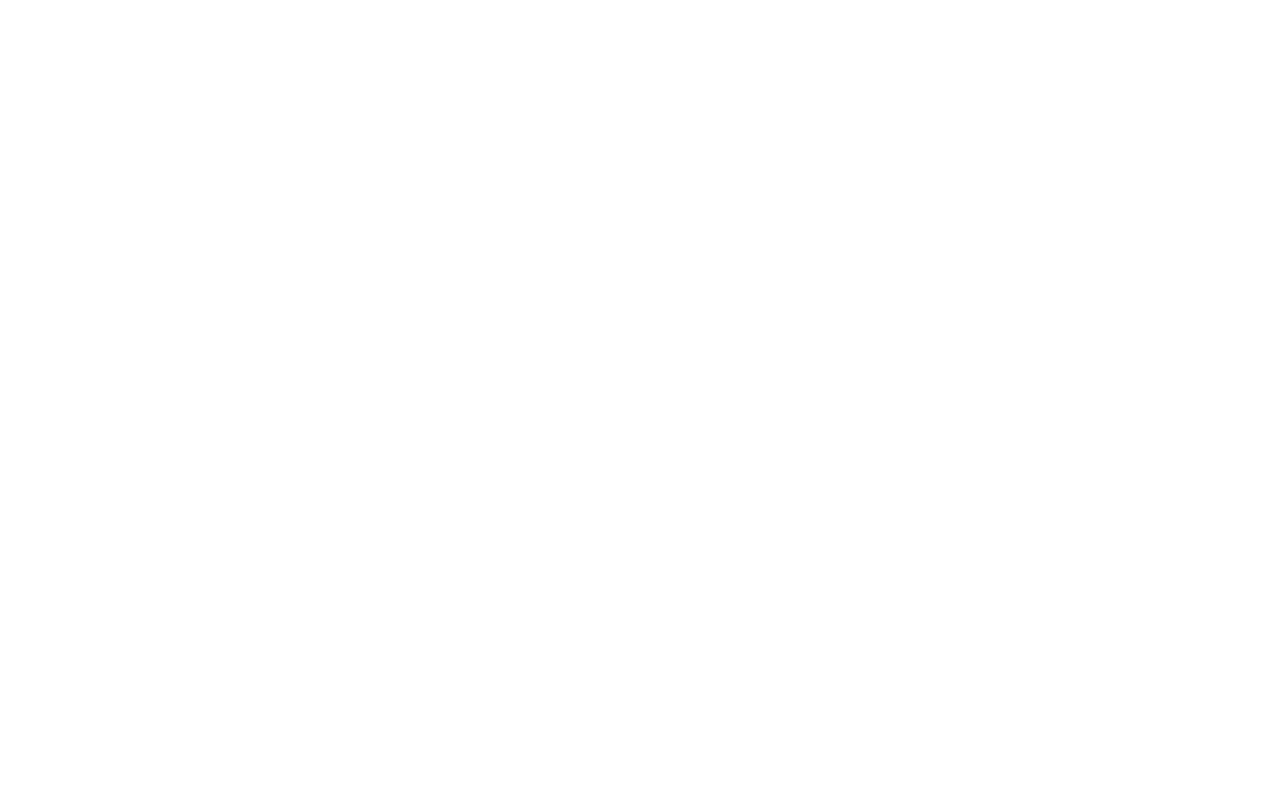
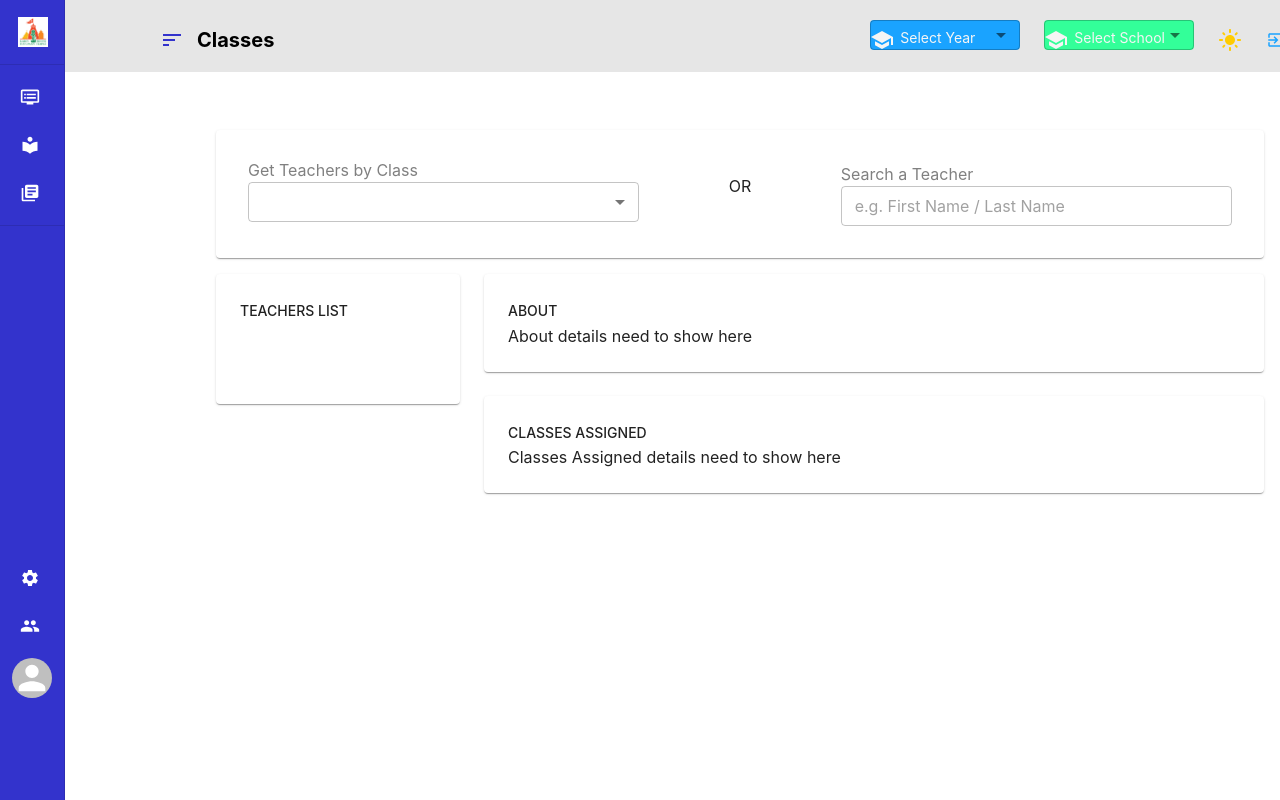
Before and after one commit to Pranavkotesh/Classes-Management-App, a React (Create React App) app in the folder web/classes-management/: page /teachers in a window 1280 px wide. Before the commit this address had no page. Built offline with nearby package versions, Linux system fonts and the light colour scheme.

Commit message:
added teachers component structure

```diff
--- a/web/classes-management/src/features/classMain/Class.jsx
+++ b/web/classes-management/src/features/classMain/Class.jsx
@@ -1,15 +1,14 @@
-
 import SummaryGrid from "../../shared/components/app-class-summary-grid/AppSummaryGridComponent";
 import MiniDrawer from "../../shared/components/app-drawer-component/AppDrawerComponent";
 import GridComponent from "../../shared/components/app-grid-component/AppGridComponent";
 
-const ClassN= ()=>{
-  return(
-    <main sx={{width:'100%'}}>
-      <MiniDrawer/>
-      <GridComponent/>
+const ClassN = () => {
+  return (
+    <main sx={{ width: "100%" }}>
+      {/* <MiniDrawer/> */}
+      <GridComponent />
       {/* <SummaryGrid/> */}
     </main>
-  )
-}
+  );
+};
 export default ClassN;
--- /dev/null
+++ b/web/classes-management/src/features/teachers/TeacherMain.jsx
@@ -0,0 +1,104 @@
+import React, { useState } from "react";
+import {
+  Card,
+  CardContent,
+  FormControl,
+  Grid,
+  Typography,
+} from "@mui/material";
+import AppTextInput from "../../shared/components/app-text-input/AppTextInput";
+import AppSelect from "../../shared/components/app-select/AppSelect";
+import AppCard from "../../shared/components/app-card/AppCard";
+
+const CLASS_ARRAY = [
+  { value: 1, label: "I" },
+  { value: 2, label: "II" },
+  { value: 3, label: "III" },
+  { value: 4, label: "IV" },
+  { value: 5, label: "V" },
+  { value: 6, label: "VI" },
+  { value: 7, label: "VII" },
+  { value: 8, label: "VIII" },
+  { value: 9, label: "IX" },
+  { value: 10, label: "X" },
+];
+
+const TeacherMain = () => {
+  const [searchObj, setSearchObj] = useState({
+    class: "",
+    search: "",
+  });
+
+  const handleSearchObjChange = (event) => {
+    const { name, value } = event.target;
+    setSearchObj({
+      ...searchObj,
+      [name]: value,
+    });
+  };
+
+  return (
+    <section
+      style={{ marginLeft: 200, width: `calc(100% - 200px)`, padding: 16 }}
+    >
+      <Grid container spacing={2}>
+        <Grid item xs={12}>
+          <AppCard padding="0 32px 16px 32px">
+            <Grid container spacing={4} alignItems="center">
+              <Grid item xs={12} sm={5} md={5} lg={5}>
+                <AppSelect
+                  name="class"
+                  label="Get Teachers by Class"
+                  onChange={handleSearchObjChange}
+                  value={searchObj.class}
+                  menuItems={CLASS_ARRAY}
+                />
+              </Grid>
+              <Grid item xs={12} sm={2} md={2} lg={2}>
+                <div style={{ display: "flex", justifyContent: "center" }}>
+                  <Typography>OR</Typography>
+                </div>
+              </Grid>
+              <Grid item xs={12} sm={5} md={5} lg={5}>
+                <FormControl margin="normal" fullWidth>
+                  <AppTextInput
+                    name="search"
+                    label="Search a Teacher"
+                    placeholder="e.g. First Name / Last Name"
+                    onChange={handleSearchObjChange}
+                    value={searchObj.search}
+                  />
+                </FormControl>
+              </Grid>
+            </Grid>
+          </AppCard>
+        </Grid>
+        <Grid item xs={12}>
+          <Grid container spacing={3}>
+            <Grid item xs={12} sm={12} md={3} lg={3}>
+              <AppCard title="Teachers List" minHeight={130} />
+            </Grid>
+            <Grid item xs={12} sm={12} md={9} lg={9}>
+              <Grid container spacing={3}>
+                <Grid item xs={12}>
+                  <AppCard title="About">
+                    <Typography>About details need to show here</Typography>
+                  </AppCard>
+                </Grid>
+                <Grid item xs={12}>
+                  <AppCard title="Classes Assigned">
+                    <Typography>
+                      Classes Assigned details need to show here
+                    </Typography>
+                  </AppCard>
+                </Grid>
+              </Grid>
+            </Grid>
+          </Grid>
+        </Grid>
+      </Grid>
+    </section>
+  );
+};
+
+export default TeacherMain;
--- a/web/classes-management/src/shared/RoutesMain.jsx
+++ b/web/classes-management/src/shared/RoutesMain.jsx
@@ -5,6 +5,8 @@ import { Routes, Route, Navigate } from "react-router-dom";
 import LoginPage from "../features/login/LoginPage";
 import PrivateRoute from "./components/PrivateRoute";
 import ClassN from "../features/classMain/Class";
+import TeacherMain from "../features/teachers/TeacherMain";
+import MiniDrawer from "./components/app-drawer-component/AppDrawerComponent";
 const RoutesMain = () => {
   const classes = useStyles();
   const checkSessionExists = () => {
@@ -13,6 +15,7 @@ const RoutesMain = () => {
   };
   return (
     <div className={classes.main}>
+      <MiniDrawer />
       <Routes>
         <Route
           path=""
@@ -28,7 +31,15 @@ const RoutesMain = () => {
           path="classMain"
           element={
             <PrivateRoute>
-              <ClassN/>
+              <ClassN />
+            </PrivateRoute>
+          }
+        />
+        <Route
+          path="teachers"
+          element={
+            <PrivateRoute>
+              <TeacherMain />
             </PrivateRoute>
           }
         />
@@ -39,7 +50,7 @@ const RoutesMain = () => {
 const useStyles = makeStyles((theme) => ({
   main: {
     width: "100%",
-    marginTop:2
+    marginTop: 2,
   },
 }));
 export default RoutesMain;
--- /dev/null
+++ b/web/classes-management/src/shared/components/app-card/AppCard.jsx
@@ -0,0 +1,20 @@
+import React from "react";
+import { Card, CardContent, Typography } from "@mui/material";
+
+function AppCard({ title, padding, minHeight, children }) {
+  return (
+    <Card
+      style={{
+        padding: padding || 24,
+        minHeight: minHeight || "auto",
+      }}
+    >
+      <CardContent style={{ padding: 0 }}>
+        {title && <Typography variant="button">{title}</Typography>}
+        {children}
+      </CardContent>
+    </Card>
+  );
+}
+
+export default AppCard;
--- /dev/null
+++ b/web/classes-management/src/shared/components/app-select/AppSelect.jsx
@@ -0,0 +1,49 @@
+import React from "react";
+import {
+  FormControl,
+  FormHelperText,
+  MenuItem,
+  Select,
+  Typography,
+} from "@mui/material";
+
+function AppSelect({
+  name,
+  onChange,
+  onBlur,
+  value,
+  placeholder,
+  className,
+  label,
+  errorText,
+  menuItems,
+  ...rest
+}) {
+  return (
+    <FormControl fullWidth margin="normal">
+      {label && <Typography style={{ color: "grey" }}>{label}</Typography>}
+      <Select
+        value={value}
+        name={name}
+        size="small"
+        onChange={onChange}
+        onBlur={onBlur}
+        placeholder={placeholder}
+        {...rest}
+      >
+        {menuItems.map((d) => (
+          <MenuItem value={d.value} key={d.value}>
+            {d.label}
+          </MenuItem>
+        ))}
+      </Select>
+      {errorText && (
+        <FormHelperText className="custom-error-text">
+          {errorText}
+        </FormHelperText>
+      )}
+    </FormControl>
+  );
+}
+
+export default AppSelect;
--- a/web/classes-management/src/shared/components/app-text-input/AppTextInput.jsx
+++ b/web/classes-management/src/shared/components/app-text-input/AppTextInput.jsx
@@ -1,5 +1,5 @@
-import { FormControl, TextField } from "@mui/material";
 import React from "react";
+import { FormControl, TextField, Typography } from "@mui/material";
 
 function AppTextInput({
   type,
@@ -7,7 +7,7 @@ function AppTextInput({
   onChange,
   onBlur,
   value,
-  placeholderText,
+  placeholder,
   className,
   label,
   error,
@@ -15,12 +15,13 @@ function AppTextInput({
   ...rest
 }) {
   return (
-    <FormControl margin="normal" required fullWidth>
+    <FormControl fullWidth margin="normal">
+      {label && <Typography style={{ color: "grey" }}>{label}</Typography>}
       <TextField
         size="small"
         name={name}
-        type={type}
-        label={label}
+        type={type || "text"}
+        placeholder={placeholder}
         onChange={onChange}
         onBlur={onBlur}
         error={errorText ? true : false}
```
